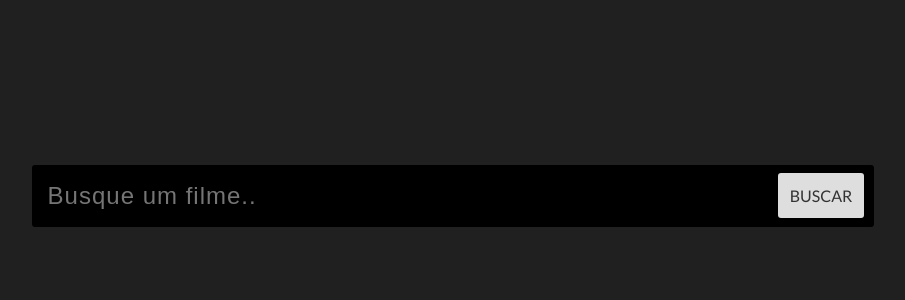
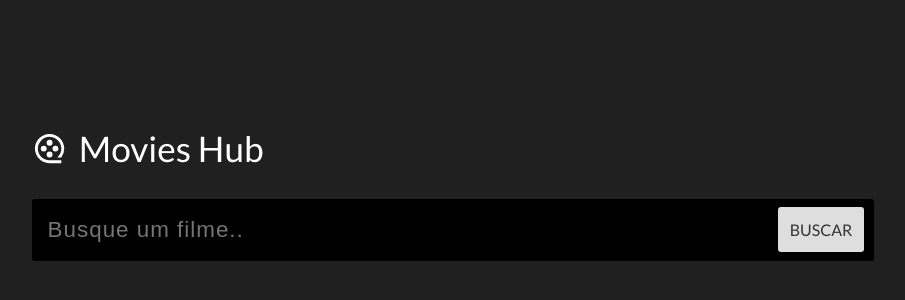
Before and after one commit to lucazweb/movies-app, a React (Create React App) app: page / in a window 1280 px wide. Shown: the part 188-488 px from the top of the page, without its empty margins (187-1092 px from the left). Built offline with nearby package versions, Linux system fonts and the light colour scheme.

Commit message:
feat: add application logo and visual adjustments

```diff
--- a/src/components/Common/common.component.js
+++ b/src/components/Common/common.component.js
@@ -1,11 +1,42 @@
+import React from 'react';
 import styled from 'styled-components';
 import { Breakpoint, Color } from '../../config/constants';
+import { RiMovie2Line } from 'react-icons/ri';
+
+export const LogoWrapper = styled.div`
+  display: flex;
+  width: 70%;
+  justify-content: flex-start;
+  font-size: 2.2em;
+  color: white;
+  margin-bottom: 32px;
+  @media (max-width: ${Breakpoint.sm}em) {
+    width: 100%;
+    font-size: 1.4em;
+    margin-top: 18px;
+    margin-bottom: 18px;
+  }
+  svg {
+    margin-right: 12px;
+  }
+`;
+
+export const Logo = () => {
+  return (
+    <>
+      <LogoWrapper>
+        <RiMovie2Line />
+        <h1 style={{ color: 'white' }}>Movies Hub</h1>
+      </LogoWrapper>
+    </>
+  );
+};
 
 export const InfoButton = styled.button`
   box-sizing: border-box;
   bottom: 16px;
   border: none;
-  background: yellow;
+  background: ${Color.highlight};
   color: #333;
   border-radius: 3px;
   width: 200px;
--- a/src/components/Form/form.styled.js
+++ b/src/components/Form/form.styled.js
@@ -8,7 +8,7 @@ export const StyledInput = styled.input`
   outline: none;
   padding: 6px;
   width: 100%;
-  font-size: 1.5em;
+  font-size: 1.4em;
   height: 62px;
   border: 2px solid black;
   background: black;
--- a/src/config/constants.js
+++ b/src/config/constants.js
@@ -10,4 +10,6 @@ export const Color = {
   darkGray: '#666666',
   primaryGreen: '#4caf50',
   danger: '#900',
+  highlight: '#f3bb3b',
+  highlightText: '#f3bb3b',
 };
--- a/src/pages/Detail/detail.styled.js
+++ b/src/pages/Detail/detail.styled.js
@@ -1,6 +1,6 @@
 import styled from 'styled-components';
 import { H1, H2, MoviePoster } from '../../components';
-import { Breakpoint } from '../../config/constants';
+import { Breakpoint, Color } from '../../config/constants';
 import { Row } from 'react-flexbox-grid';
 
 export const LargePoster = styled(MoviePoster)`
@@ -27,7 +27,8 @@ export const SubTitle = styled(H2)`
   font-size: 0.95em;
   color: #ccc;
   margin-bottom: 4px;
-  color: #ffb200;
+  color: ${Color.highlightText};
+  letter-spacing: 0.05em;
 `;
 
 export const Text = styled.p`
--- a/src/pages/Home/home.page.js
+++ b/src/pages/Home/home.page.js
@@ -8,7 +8,7 @@ import {
   ButtonSearch,
   ButtonDanger,
 } from './home.styled';
-import { MovieList, Form, Input } from '../../components';
+import { Logo, MovieList, Form, Input } from '../../components';
 import { getMovies, RESET_SEARCH } from '../../store/movies';
 import { useDispatch, useSelector } from 'react-redux';
 import { GrFormClose } from 'react-icons/gr';
@@ -52,6 +52,7 @@ const HomePage = () => {
         <Col xs={12}>
           <Wrapper>
             <SearchBox>
+              <Logo />
               <SearchField>
                 <Form onSubmit={formik.handleSubmit}>
                   <Input
```
